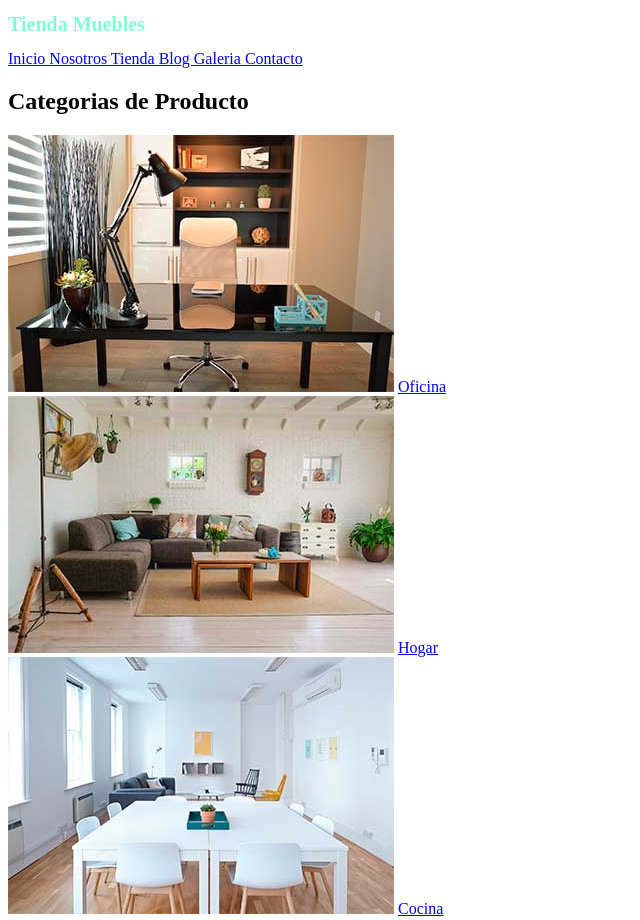
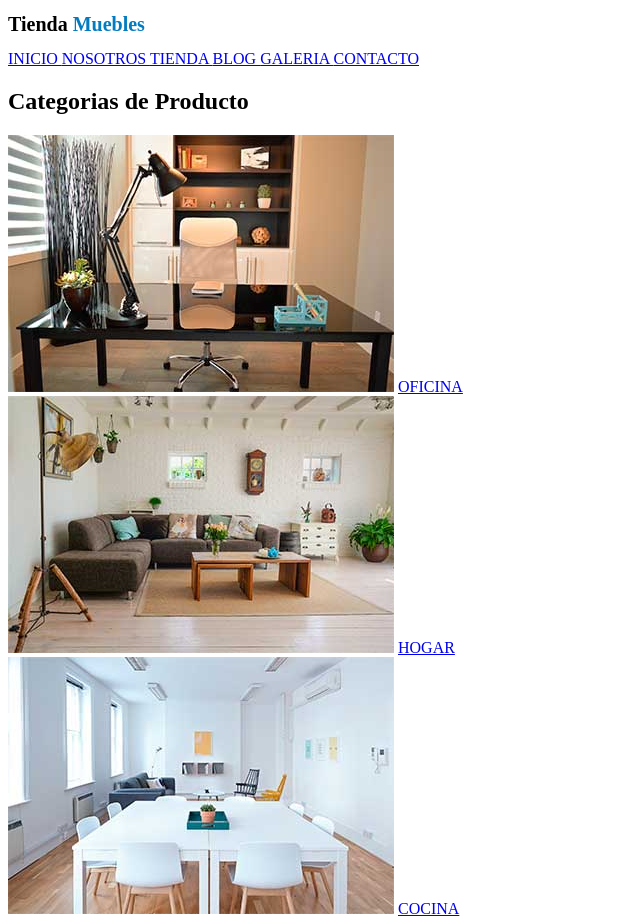
Before and after one commit to jolega/TiendaVIirtualHtml, a plain HTML site: page index.html in a window 1280 px wide. Shown: the top 920 px of the page, without its empty margins (0-640 px from the left). Drawn offline with Linux system fonts and the light colour scheme.

Commit message:
add specificity in css

```diff
--- a/css/app.css
+++ b/css/app.css
@@ -1,4 +1,13 @@
 h1{
     font-size: 20px;
-    color: aquamarine;
+    color: #000;
+
 }
+
+h1 span{
+    color: #037bc0
+}
+
+a {
+    text-transform : uppercase;
+}
--- a/index.html
+++ b/index.html
@@ -7,9 +7,10 @@
     <title>Tienda Virtual</title>
     <link rel="stylesheet" href="css/app.css">
 </head>
+
 <body>
     <header>
-        <h1>Tienda Muebles</h1>
+        <h1>Tienda <span> Muebles </span></h1>
     </header>
 
     <nav>
@@ -22,7 +23,7 @@
     </nav>
 
     <section>
-        <h2> Categorias de Producto </h2>
+        <h2> Categorias de <span> Producto </span>  </h2>
 
         <div>
             <img src="/img/categoria1.jpg" alt="Imagen Categoria">
```
